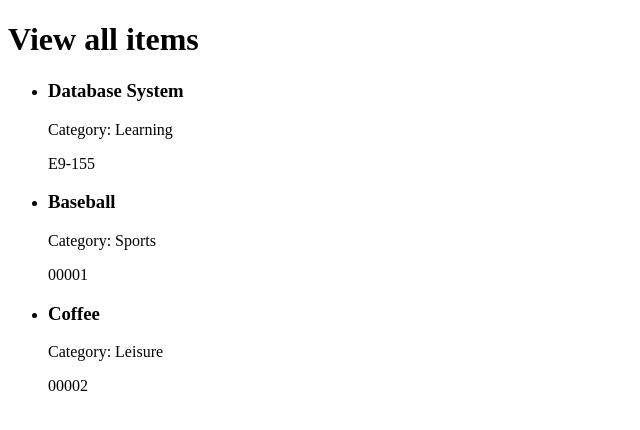
After one commit to sky712345678/TimeMaster, a Flask app: page /items/listAll in a window 1280 px wide. The commit adds this page. Shown: the top 430 px of the page, without its empty margins (0-640 px from the left). Run offline with Flask 2, Linux system fonts and the light colour scheme; data comes from the database, SQL or seed files in the repository; both versions use the stored data as it was after the commit.

Commit message:
rebuilding database and apps (unfinished)

```diff
--- a/MainApp/Items/views.py
+++ b/MainApp/Items/views.py
@@ -10,6 +10,7 @@ def inputItem(request):
     category = None
     serialNumber = None
     name = None
+    tupleToInsert = None
 
     if request.method == 'GET':
         return render_template('items/item_input.html')
@@ -18,18 +19,33 @@ def inputItem(request):
         serialNumber = request.form['serialNumber']
         name = request.form['name']
 
-        result = Items.query.filter_by(SerialNumber=serialNumber, Name=name).first()
+        if category == 'Learning':
+            result = Items.query.filter_by(SerialNumber=serialNumber, Name=name).first()
+            if result is None:
+                tupleToInsert = Items(category, serialNumber, name)
 
-        if result is None:
-            if category == 'learning':
-                tupleToInsert = Items(category, serialNumber, name)
-            else:
-                existedSerialNumber = Items.query.filter_by(Category=category).with_entities(Items.SerialNumber).order_by(desc(Items.SerialNumber))
-                if existedSerialNumber.count() > 0:
+        else:
+            # existedSerialNumber = Items.query.filter_by(Category=category).with_entities(Items.SerialNumber).order_by(desc(Items.SerialNumber))
+            result = Items.query.filter_by(Name=name).first()
+
+            if result is None:
+                numberOfNonLearningTuples = db.session.execute('SELECT COUNT (*) AS number '+
+                                                                'FROM Items '+
+                                                                'WHERE Category <> "Learning"').fetchall()[0].number
+
+                if numberOfNonLearningTuples > 0:
+                    existedSerialNumber = db.session.execute('SELECT SerialNumber '+
+                                                            'FROM Items '+
+                                                            'WHERE Category <> "Learning" '+
+                                                            'ORDER BY SerialNumber DESC').fetchall()
                     latest = existedSerialNumber[0].SerialNumber
                     serialNumber = str(int(latest)+1).zfill(5)
+                else:
+                    serialNumber = str(1).zfill(5)
+
                 tupleToInsert = Items(category, serialNumber, name)
-                # prevent user from inputing items with the same name
+
+        if tupleToInsert is not None:
             db.session.add(tupleToInsert)
             db.session.commit()
             return '<h2>Successfully added.</h2>'
--- /dev/null
+++ b/MainApp/templates/items/item_listAll.html
@@ -0,0 +1,20 @@
+<!doctype html>
+<html>
+    <title>List items</title>
+
+    <body>
+        <div class="itemContainer">
+            <h1 class="itemContainer">View all items</h1>
+
+            <ul class="itemList">
+                {% for i in items%}
+                <li class="item">
+                    <h3 class="item" id="name">{{i.Name}}</h3>
+                    <p class="item" id="category">Category: {{i.Category}}</p>
+                    <p class="item" id="serialNumber">{{i.SerialNumber}}</p>
+                </li>
+                {% endfor %}
+            </ul>
+        </div>
+    </body>
+</html>
--- a/main.py
+++ b/main.py
@@ -11,6 +11,27 @@ app = create()
 @app.route('/')
 def hello_world():
     return render_template('homepage.html')
+
+@app.route('/items/input', methods=['POST', 'GET'])
+@app.route('/items/input/submit', methods=['POST', 'GET'])
+def items():
+    return items_views.inputItem(request)
+
+@app.route('/items/listAll')
+def listItems():
+    return items_views.listItems()
+
+@app.route('/presentation/test')
+def test_chart():
+    return chart.test()
+
+@app.route('/presentation/chart')
+def check_chart():
+    return chart.chart()
+
+@app.route('/presentation/choose', methods=['POST', 'GET'])
+def choose_chart():
+    return chart.choose(request)
 
 '''
 @app.route('/learning/Course/input')
@@ -62,22 +83,5 @@ def listAssignments():
     return learning.listAllAssignments()
 '''
 
-@app.route('/items/input', methods=['POST', 'GET'])
-@app.route('/items/input/submit', methods=['POST', 'GET'])
-def items():
-    return items_views.inputItem(request)
-
-@app.route('/presentation/test')
-def test_chart():
-    return chart.test()
-
-@app.route('/presentation/chart')
-def check_chart():
-    return chart.chart()
-
-@app.route('/presentation/choose', methods=['POST', 'GET'])
-def choose_chart():
-    return chart.choose(request)
-
 if __name__ == '__main__':
     app.run(debug=True)
```
Also changed, not shown: MainApp/static/item_input_js.js (added, +8 -0 lines), MainApp/templates/items/item_input.html (+6 -3 lines), MainDatabase.db.
